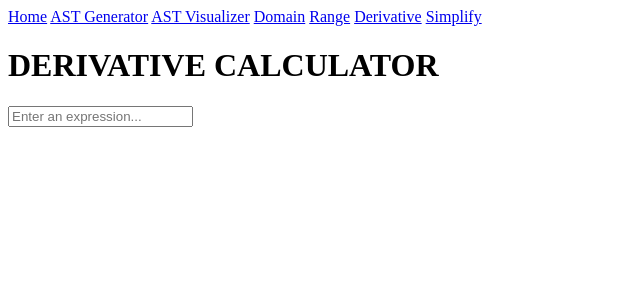
After one commit to r10m-10/domainrange, a Flask app: page /differentiate in a window 1280 px wide. The commit adds this page. Shown: the top 300 px of the page, without its empty margins (0-640 px from the left). Run offline with Flask 3, Linux system fonts and the light colour scheme; parts of the project's set-up code (start-up, migrations or seed data) failed here and were passed over.

Commit message:
derivative route

```diff
--- a/api/index.py
+++ b/api/index.py
@@ -1,8 +1,10 @@
 from flask import Flask, request, jsonify, render_template
 from api.routes.home import home_bp
 from api.routes.ast_routes import ast_bp
+from api.routes.derivative_routes import der_bp
 
 app = Flask(__name__, template_folder='../templates', static_folder='../static')
 
 app.register_blueprint(home_bp)
 app.register_blueprint(ast_bp)
+app.register_blueprint(der_bp)
--- /dev/null
+++ b/api/routes/derivative_routes.py
@@ -0,0 +1,19 @@
+from flask import Blueprint, render_template, request, jsonify
+from engine.calculators.derivative import differentiate
+
+der_bp = Blueprint('derivative', __name__)
+
+@der_bp.route('/differentiate')
+def calculate_derivative_page():
+    return render_template('derivative_calc.html')
+
+@der_bp.route('/api/differentiate', methods=['POST'])
+def calculate_derivative_api():
+    data = request.get_json()
+    exp = data.get('expression', '')
+
+    try:
+        der = differentiate(exp)
+        return jsonify({'success': True, 'der': str(der)})
+    except Exception as e:
+        return jsonify({'success': False, 'error': str(e)}), 400
--- /dev/null
+++ b/static/js/derivative_calc.js
@@ -0,0 +1,3 @@
+setupExpressionInput('/api/differentiate', (data, resultDiv) => {
+  resultDiv.innerHTML = data.der;
+});
--- a/templates/base.html
+++ b/templates/base.html
@@ -15,7 +15,7 @@
         <a href="{{ url_for('ast.ast_visualizer_page') }}">AST Visualizer</a>
         <a href="#">Domain</a>
         <a href="#">Range</a>
-        <a href="#">Derivative</a>
+        <a href="{{ url_for('derivative.calculate_derivative_page') }}">Derivative</a>
         <a href="#">Simplify</a>
     </nav>
     <main>
--- /dev/null
+++ b/templates/derivative_calc.html
@@ -0,0 +1,11 @@
+{% extends 'base.html' %}
+{% block body %}
+<h1> DERIVATIVE CALCULATOR </h1>
+<input type="text" id="exp-input" placeholder="Enter an expression...">
+<div id="result"></div>
+{% endblock %}
+
+{% block scripts %}
+<script src="{{ url_for('static', filename='js/exp_input.js')}}"></script>
+<script src="{{ url_for('static', filename='js/derivative_calc.js')}}"></script>
+{% endblock %}
```
